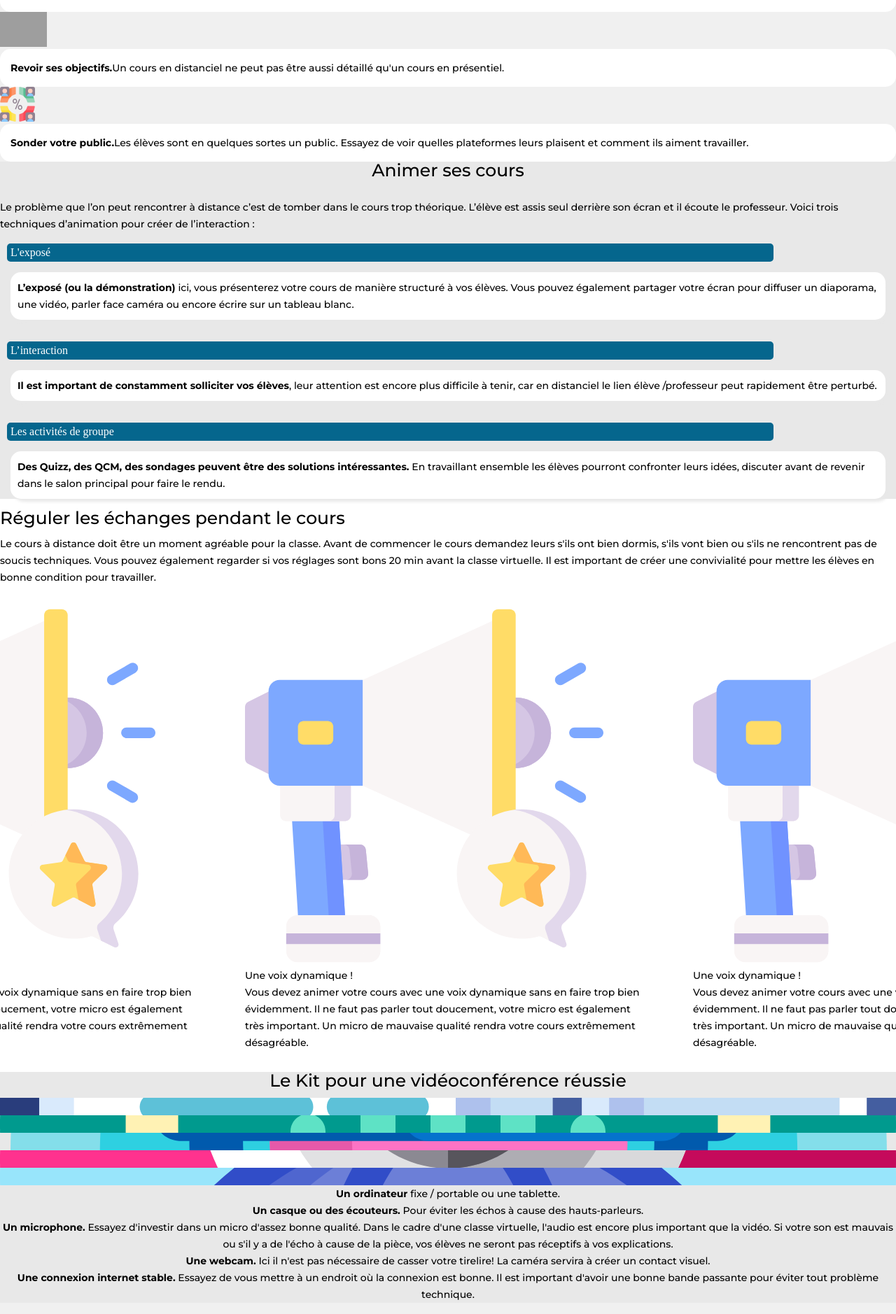
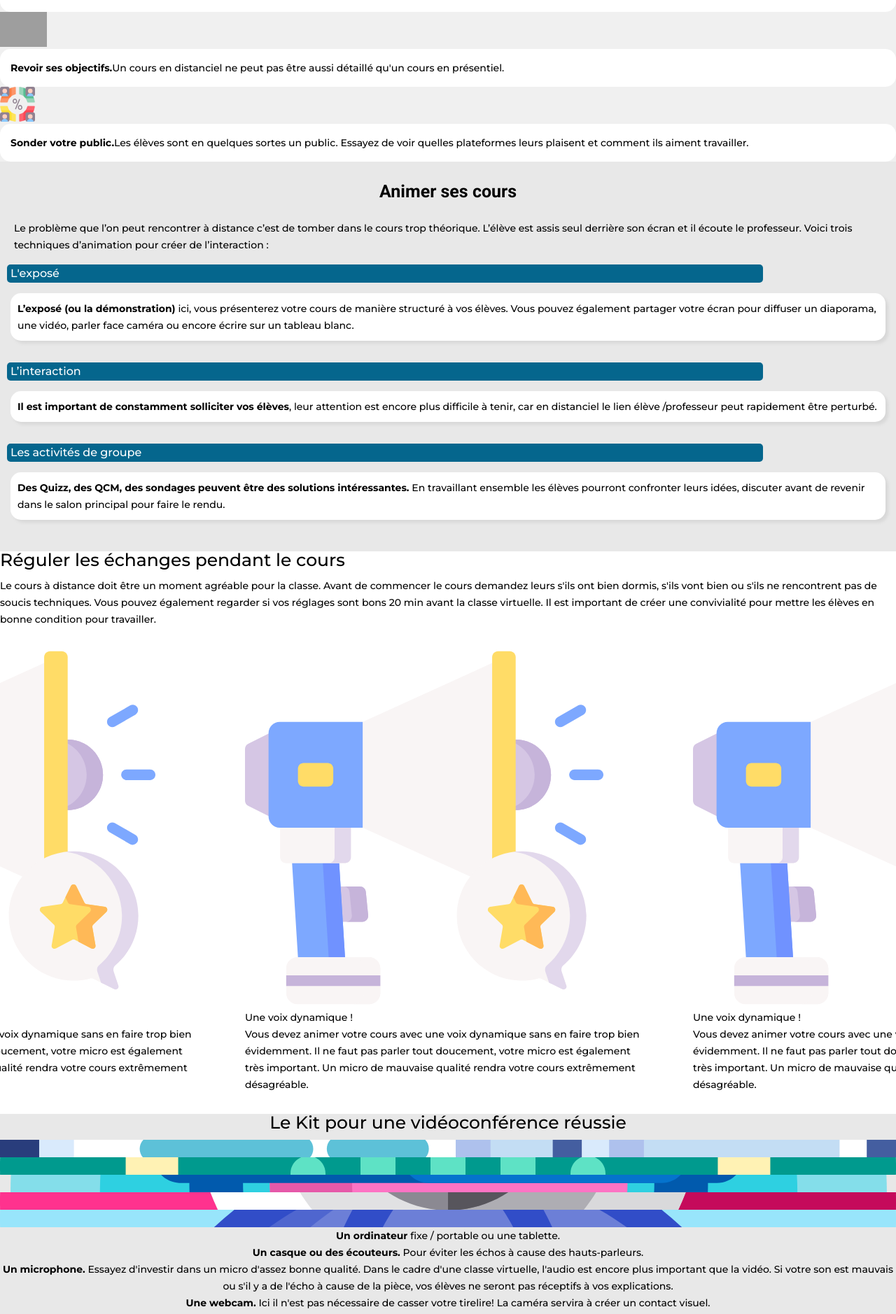
Before and after one commit to YaniMad/appforprofs, a Jekyll site: the page built from index.md, in a window 1280 px wide. Shown: the part 1780-3658 px from the top of the page at 70% size. Built offline with Jekyll 4.4.1, drawn with Linux system fonts in a browser that asks for light colours; grey boxes are pictures that could not be loaded.

Commit message:
animate your courses : html + scss

```diff
--- a/_includes/pages/sections/animate_your_courses.html
+++ b/_includes/pages/sections/animate_your_courses.html
@@ -1,9 +1,9 @@
-<div class="animer">
+<section class="animer">
     <h2 class="align_animate">Animer ses cours</h2>
 
     <br>
 
-    <p>Le problème que l’on peut rencontrer à distance c’est de tomber dans le cours trop théorique. L’élève est assis seul derrière son écran et il écoute le professeur.
+    <p class="avant_section">Le problème que l’on peut rencontrer à distance c’est de tomber dans le cours trop théorique. L’élève est assis seul derrière son écran et il écoute le professeur.
         Voici trois techniques d’animation pour créer de l’interaction :</p>
 
     <br>
@@ -47,4 +47,4 @@
     <p><b>Des Quizz, des QCM, des sondages peuvent être des solutions intéressantes.</b> En travaillant ensemble les élèves pourront confronter leurs idées, discuter avant de revenir dans le salon principal pour faire le rendu.</p>
 
     </div>
-</div>
+</section>
--- a/_sass/layouts/_animate_your_courses.scss
+++ b/_sass/layouts/_animate_your_courses.scss
@@ -1,9 +1,19 @@
 .animer{
     background-color: #E8E8E8;
+    padding-top: 30px;
+    padding-bottom: 30px;
+
+}
+
+.avant_section{
+    padding-right: 20px;
+    padding-left: 20px;
 }
 
 .align_animate{
     text-align: center;
+    font-family:$sous-titre-size;
+    font-family:$titre-font
 }
 
 .titre_section{
@@ -11,13 +21,15 @@
     display: flex;
     flex-wrap: wrap;
     padding: 5px;
-    margin-right: 175px;
+    margin-right: 190px;
     margin-left: 10px;
     border-radius: 5px;
 }
 
 .titre_color{
     color: #FFFFFF;
+    font-family:$sous-titre-size;
+    font-family: $sous-titre-font;
 }
 
 .contenu_section{
@@ -27,5 +39,5 @@
     margin: 15px;
     padding: 10px;
     border-radius: 15px;
-    box-shadow: 4px 4px 4px #E8E8E8;
+    box-shadow: 4px 4px 4px  #d8d8d8;
 }
```
